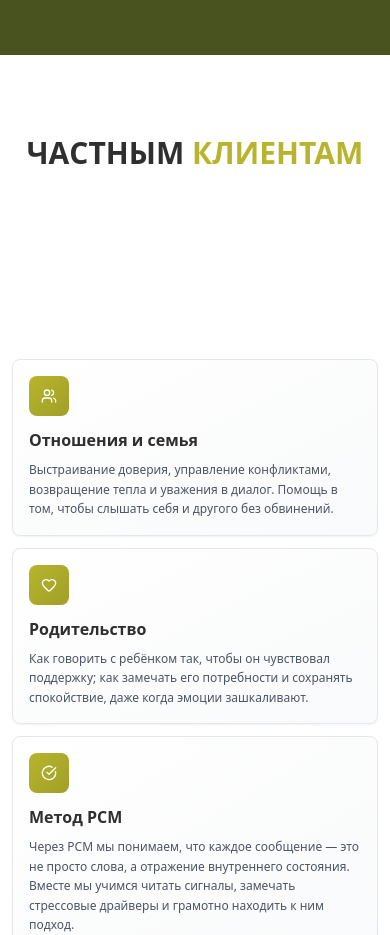
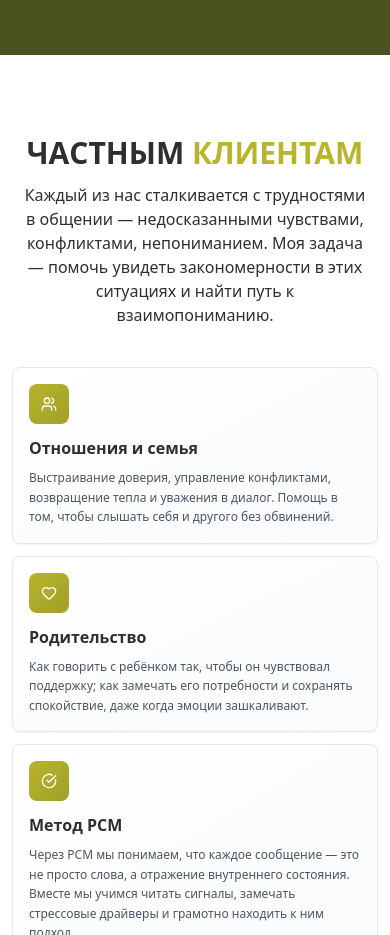
Before and after one commit to Kanadskie/Svaze, a React (Vite) app: page / in a window 390 px wide. Shown: the part 3760-4695 px from the top of the page. Built offline with nearby package versions, Linux system fonts and the light colour scheme.

Commit message:
Fix styles

```diff
--- a/src/components/sections/About.tsx
+++ b/src/components/sections/About.tsx
@@ -94,7 +94,7 @@
             >
               <div className="sticky top-0 space-y-6 md:space-y-8">
                 {/* Заголовок */}
-                <h2 className="text-4xl md:text-5xl lg:text-6xl font-bold">
+                <h2 className="text-3xl sm:text-4xl md:text-5xl font-bold">
                   <span className="text-neutral-dark block">ОБО</span>
                   <span className="text-accent block mt-2 lg:mt-3">МНЕ</span>
                 </h2>
--- a/src/components/sections/PrivateClients.tsx
+++ b/src/components/sections/PrivateClients.tsx
@@ -37,12 +37,12 @@
           viewport={{ once: true, margin: "-50px" }}
           className="max-w-7xl mx-auto w-full"
         >
-          <div className="text-center mb-8 md:mb-12 lg:mb-16">
+          <div className="text-center mb-10 md:mb-16">
             <h2 className="text-3xl xs:text-3xl sm:text-4xl md:text-5xl font-bold mb-3 md:mb-4 lg:mb-6">
               <span className="text-neutral-dark uppercase">Частным</span>
               <span className="text-accent uppercase"> клиентам</span>
             </h2>
-            <p className="text-base sm:text-lg md:text-xl text-neutral-dark/60 max-w-3xl mx-auto px-2 sm:px-4">
+            <p className="text-base sm:text-lg md:text-xl text-neutral-dark max-w-3xl mx-auto px-2 sm:px-4">
               Каждый из нас сталкивается с трудностями в общении — недосказанными чувствами, конфликтами, непониманием. Моя задача — помочь увидеть закономерности в этих ситуациях и найти путь к взаимопониманию.
             </p>
           </div>
```
Also changed, not shown: 1 other file (tests, documents, lock files or other folders).
